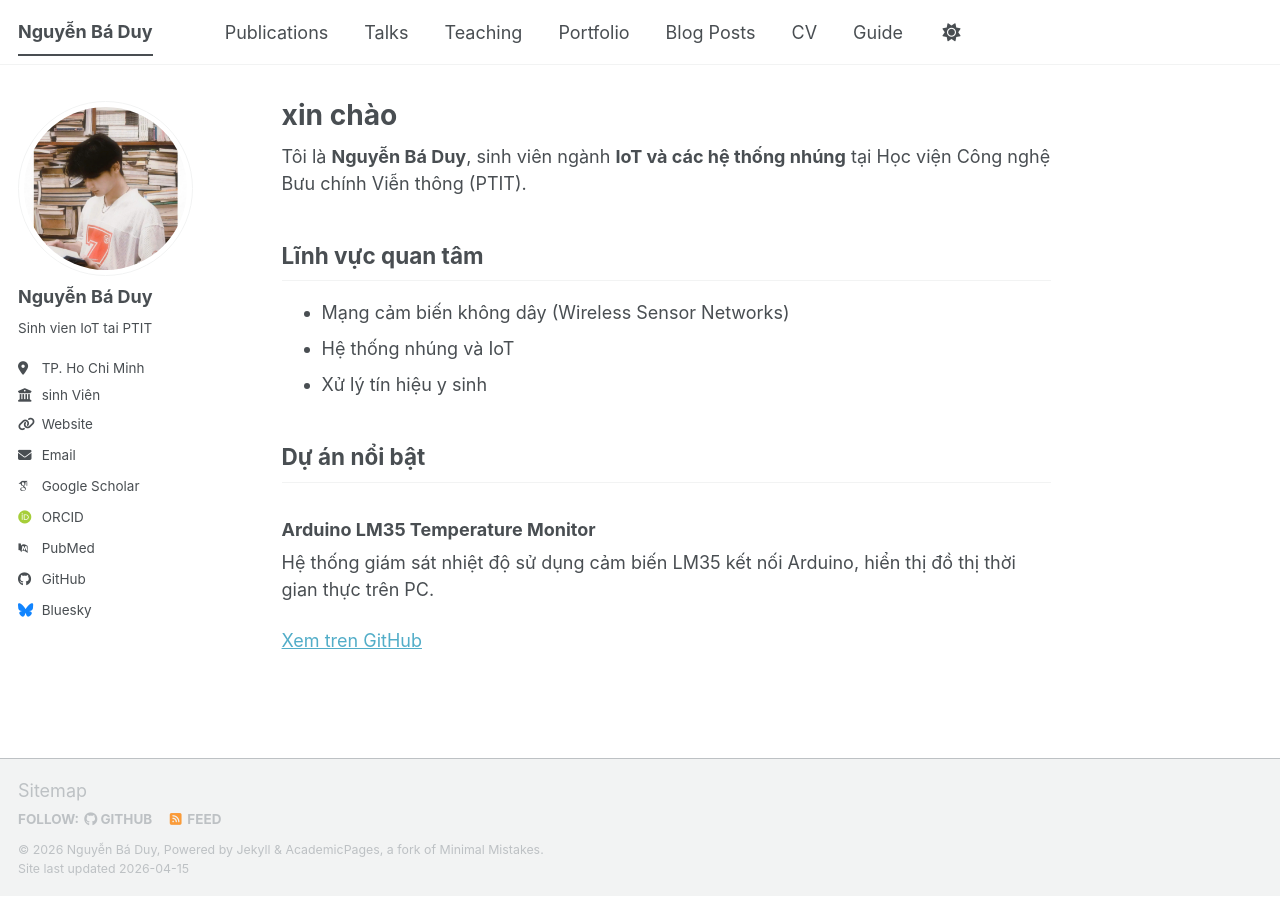
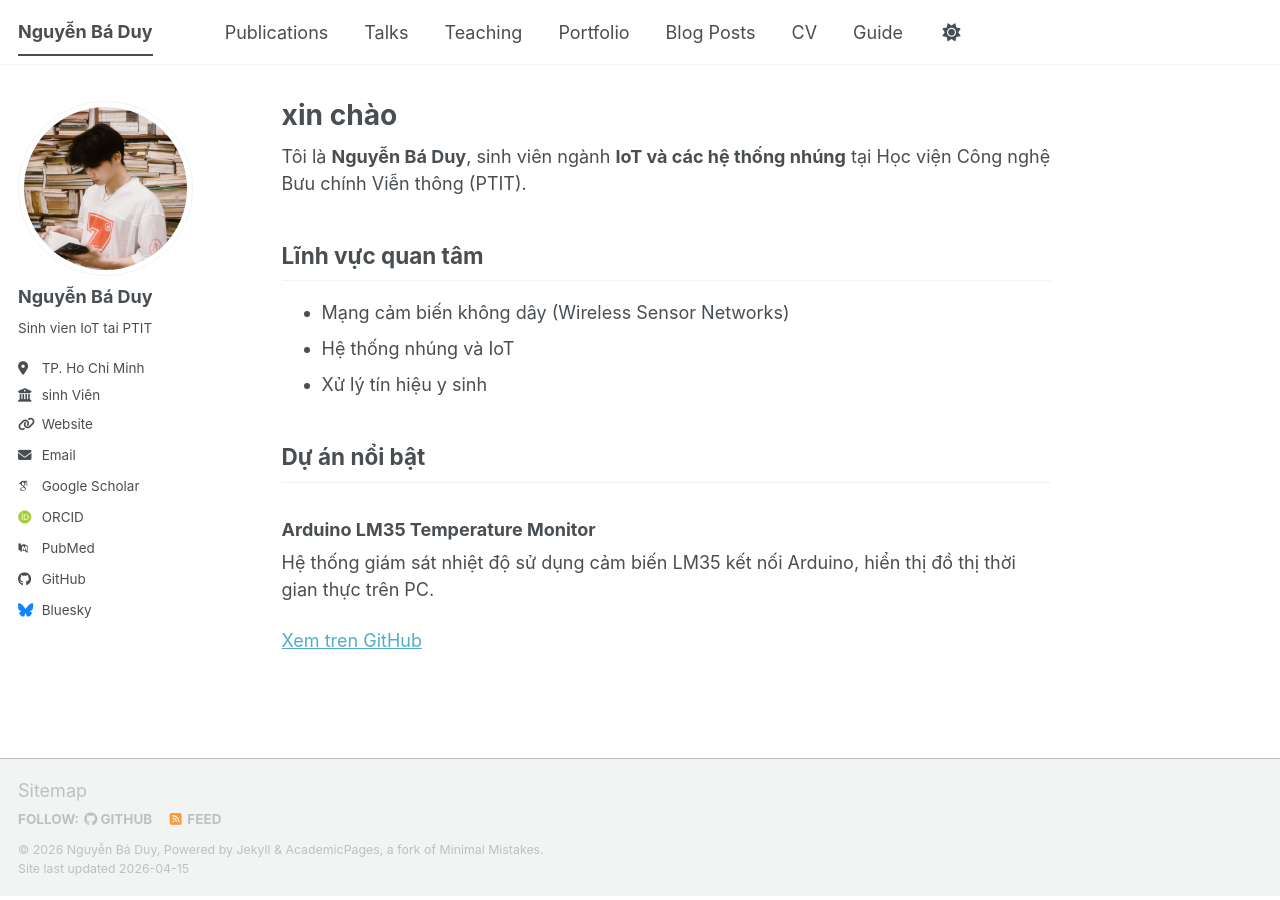
Before and after one commit to NguyenBaDuy2709/NguyenBaDuy2709.github.io, a Jekyll site: the page built from _pages/about.md, in a window 1280 px wide. Built offline with Jekyll 4.4.1, drawn with Linux system fonts in a browser that asks for light colours; some web fonts are replaced; a script bundle is joined from its source files by our own code; library files that are not in the unit come from our copies.

Commit message:
feat: cap nhat trang ca nhan voi thong tin sinh vien

```diff
--- a/_config.yml
+++ b/_config.yml
@@ -14,7 +14,7 @@
 name                     : &name "Nguyễn Bá Duy"
 description              : &description "Sinh vien nganh IoT - PTIT"   # Update this with a general description of your site, this is the default if not overridden by a page
 url                      : https://NguyenBaDuy2709.github.io # The base hostname & protocol for your site e.g. "https://[your GitHub username].github.io",
-                                                           # or if you already have some other page hosted on Github then use "https://[your GitHub username].github.io/[Your Repo Name]"
+ # or if you already have some other page hosted on Github then use "https://[your GitHub username].github.io/[Your Repo Name]"
 baseurl                  : "" # the subpath of your site, e.g. "/blog"
 repository               : "NguyenBaDuy2709.github.io"
 
@@ -23,7 +23,7 @@
 #               Additional customization can be done by editing /_includes/author-profile.html
 author:
   # Biographic information
-  avatar           : "avt.jpg"
+  avatar           : "avt.png"
   name             : "Nguyễn Bá Duy"
   pronouns         : # example: "she/her"
   bio              : "Sinh vien IoT tai PTIT"
```
Also changed, not shown: images/avt.jpg (deleted), images/avt.png (added).
